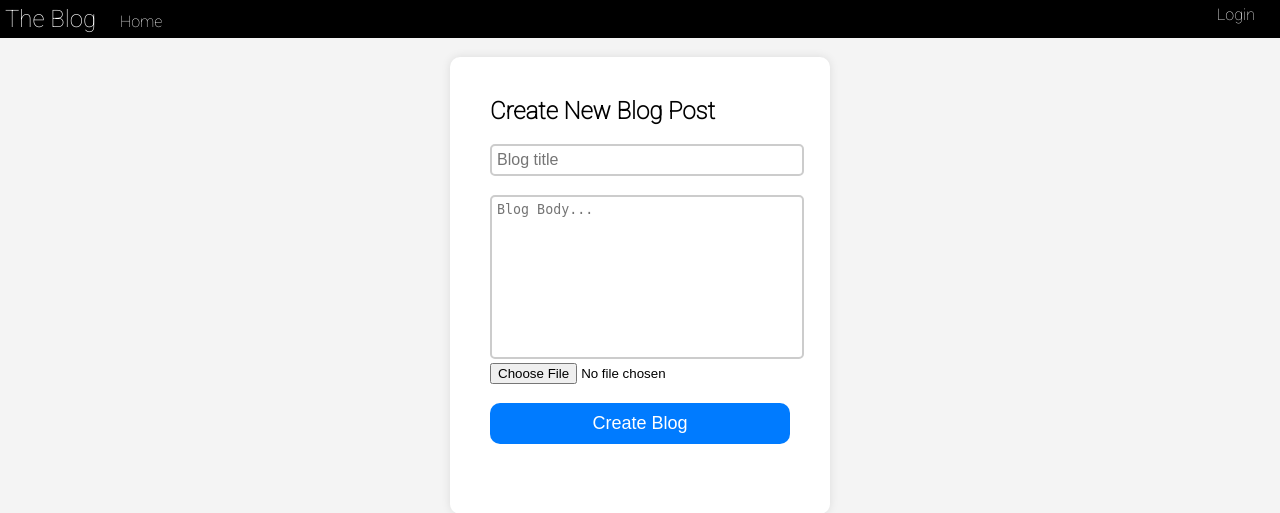
After one commit to Kirolls20/Blog-Django, a Django app: page /create/blog-post/ in a window 1280 px wide. The commit adds this page. Shown: the top 513 px of the page. Run offline with Django 4.2, Linux system fonts and the light colour scheme.

Commit message:
Feat:Create Blog Post Function and create custom page with html and css for it.

```diff
--- /dev/null
+++ b/blog_site/blog/forms.py
@@ -0,0 +1,29 @@
+from django import forms
+from .models import Blog
+
+class BlogForm(forms.ModelForm):
+    # title = forms.CharField(
+    #     max_length=100,
+    #     required=True,
+    #     widget = forms.widgets.TextInput(
+    #         attrs ={
+    #             'placeholder':'Blog Title..',
+    #             'class':'custom-input'
+    #         }
+    #     )
+    # )
+    # blog_body = forms.CharField(
+    #     required=True,
+    #     widget= forms.widgets.Textarea(
+    #         attrs={
+    #             'placeholder':'Bolg Body..',
+    #             'class':'custom-textarea'
+    #         }
+    #     )
+    # )
+    # blog_image = forms.FileField(required=False)
+
+    class Meta:
+        model= Blog
+        fields =['title','blog_body','blog_image']
+        exclude = ['user','likes','comments']
--- a/blog_site/blog/models.py
+++ b/blog_site/blog/models.py
@@ -19,6 +19,7 @@ class Blog(models.Model):
     user= models.ForeignKey(User,on_delete=models.CASCADE)
     title= models.CharField(max_length=200,blank=False)
     blog_body = models.TextField()
+    blog_image = models.ImageField(blank=True,null=True,upload_to='blog_images/')
     likes = models.ManyToManyField(User,related_name='blog_likes',blank=True)
     comments = models.ManyToManyField(User,related_name='blog_comments',through='Comment')
     created_date = models.DateTimeField(auto_now_add=True)
--- /dev/null
+++ b/blog_site/blog/static/css/create_blog_style.css
@@ -0,0 +1,43 @@
+body{
+    font-family: 'Roboto', sans-serif;
+    background-color: #f4f4f4;
+}
+.blog-form-container{
+    background-color: #fff;
+    border-radius: 10px;
+    box-shadow: 0 0 10px rgba(0,0,0 ,0.1);
+    width: 300px;
+    padding:40px;
+    margin: 0 auto;
+}
+
+.custom-input{
+    width:100%;
+    font-size: 16px;
+    border: 2px solid #ccc;
+    padding: 5px;
+    border-radius: 5px;
+}
+.custom-textarea{
+    width:100%;
+    border: 2px solid #ccc;
+    padding: 5px;
+    border-radius: 5px;
+    resize: none; /* Prevent resizing of textarea */
+}
+
+.form-group input[type='submit']{
+    background-color: #007bff;
+    color: #fff;
+    width:100%;
+    margin-bottom:10px;
+    font-size: 18px;
+    border:none;
+    border-radius: 10px;
+    padding:10px;
+    transition: background-color 0.3s;
+    cursor: pointer;
+}
+.form-group input[type="submit"]:hover{
+    background-color: #0056b3;
+}
--- a/blog_site/blog/static/css/login_style.css
+++ b/blog_site/blog/static/css/login_style.css
@@ -15,9 +15,7 @@ body{
     margin-bottom: 20px;
     text-align: center;
 }
-.form-group{
-    margin-bottom:20px;
-}
+
 .form-group label{
     font-size:16px;
     display: block;
--- /dev/null
+++ b/blog_site/blog/templates/create_blog.html
@@ -0,0 +1,29 @@
+{% extends 'base.html' %}
+{% load static %}
+
+{% block content %}
+<body>
+    <br>
+    <link rel="stylesheet" href="{% static 'css/create_blog_style.css' %}">
+    <div class="blog-form-container" >
+    <h2>Create New Blog Post</h2><br>
+    <form action="{% url 'create_blog' %}" method="post" style="margin-bottom:20px;">
+        {% csrf_token %}
+        <div class="form-group">
+            <input type="text" name='title' class="custom-input" placeholder="Blog title">
+        </div><br>
+        <div class="form-group">
+            <textarea name="blog_body" cols="30" rows="10" class="custom-textarea" placeholder="Blog Body..."></textarea>
+        </div>
+        <div class="form-group">
+            <input type="file" name="blog-image" id="blog-image">
+        </div><br>
+        <div class="form-group">
+            <input type="submit" value="Create Blog">
+        </div>
+    </form>
+
+</div>
+
+{% endblock %}
+</body>
--- a/blog_site/blog/templates/home.html
+++ b/blog_site/blog/templates/home.html
@@ -10,7 +10,6 @@
         </header>
         <main>
             {% for blog in blogs %}
-
             <article class="blog-post">
                 <h6 class="text-muted">By {{blog.user.username}}</h6>
                 <h6 class="text-muted"> {{blog.created_date}}</h6>
@@ -18,6 +17,7 @@
                 <p>{{blog.blog_body}}</p>
                 <br>
             </article>
+            {% endfor %}
         </main>
         <aside class="sidebar">
             <section>
@@ -38,7 +38,6 @@
             </section>
 
         </aside>
-        {% endfor %}
     </div>
+    {% endblock %}
 </body>
-        {% endblock %}
--- a/blog_site/blog/templates/nav.html
+++ b/blog_site/blog/templates/nav.html
@@ -12,8 +12,9 @@
         <ul>
             <li class="nav-title">The Blog</li>
             <li><a href="/">Home</a></li>
-            <li><a href="#">Link</a></li>
+
             {% if user.is_authenticated %}
+                <li><a href="{% url 'create_blog' %}">Create Blog</a></li>
                 <li style="float:right;"><a href="{% url 'logout' %}">Logout</a></li>
             {% else %}
                 <li style="float:right;"><a href="{% url 'login' %}">Login</a></li>
--- a/blog_site/blog/urls.py
+++ b/blog_site/blog/urls.py
@@ -2,5 +2,6 @@ from django.urls import path
 from . import views
 
 urlpatterns = [
-    path('',views.BlogListView.as_view(),name='home')
+    path('',views.BlogListView.as_view(),name='home'),
+    path('create/blog-post/',views.CreateBlogPost.as_view(),name='create_blog')
 ]
--- a/blog_site/blog/views.py
+++ b/blog_site/blog/views.py
@@ -1,9 +1,29 @@
-from django.shortcuts import render
+from typing import Any
+from django.forms.models import BaseModelForm
+from django.http import HttpResponse
+from django.shortcuts import render,redirect
+from django.urls import reverse_lazy
 from django.views.generic import TemplateView ,ListView
-
+from django.views.generic.edit import CreateView
+from django.contrib import messages
 from .models import Blog
+from .forms import BlogForm
 
 class BlogListView(ListView):
     template_name = 'home.html'
     model = Blog
     context_object_name = 'blogs'
+
+class CreateBlogPost(CreateView):
+    template_name= 'create_blog.html'
+    model= Blog
+    form_class= BlogForm
+
+    def get_success_url(self):
+        return reverse_lazy('home')
+
+    def form_valid(self,form):
+        form= form.save(commit=False)
+        form.user = self.request.user
+        form.save()
+        return super().form_valid(form)
```
Also changed, not shown: blog_site/blog/static/css/blog_list_style.css (+24 -6 lines), blog_site/blog/migrations/0002_blog_blog_image.py (added), 1 other file.
